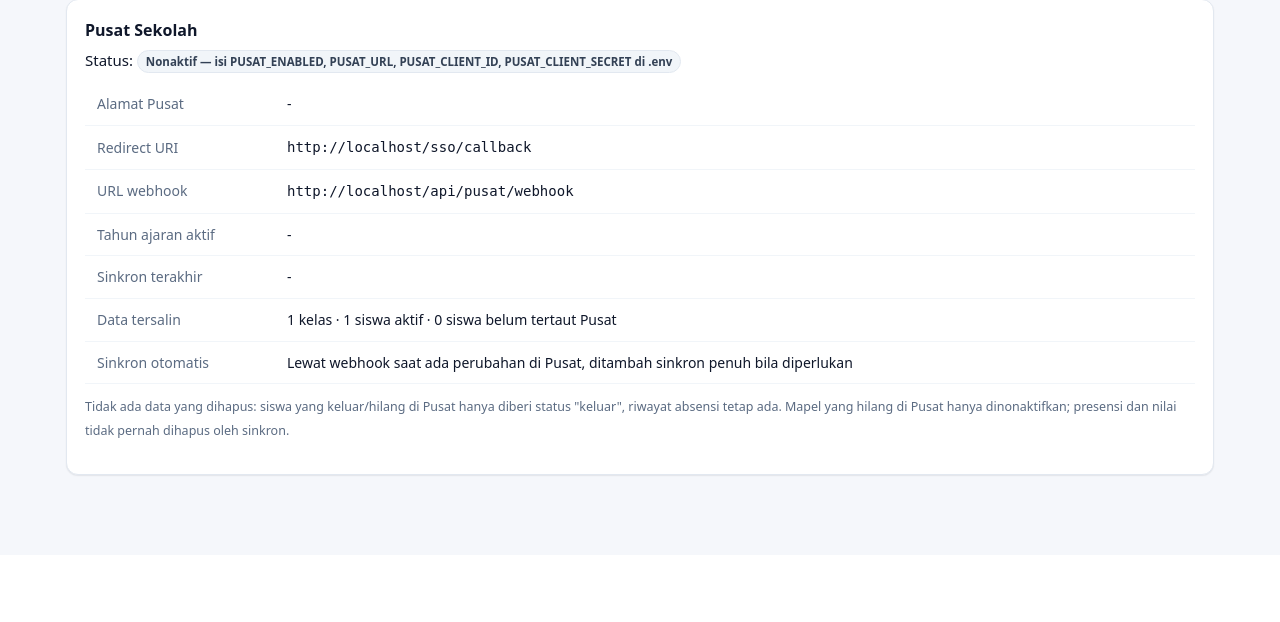
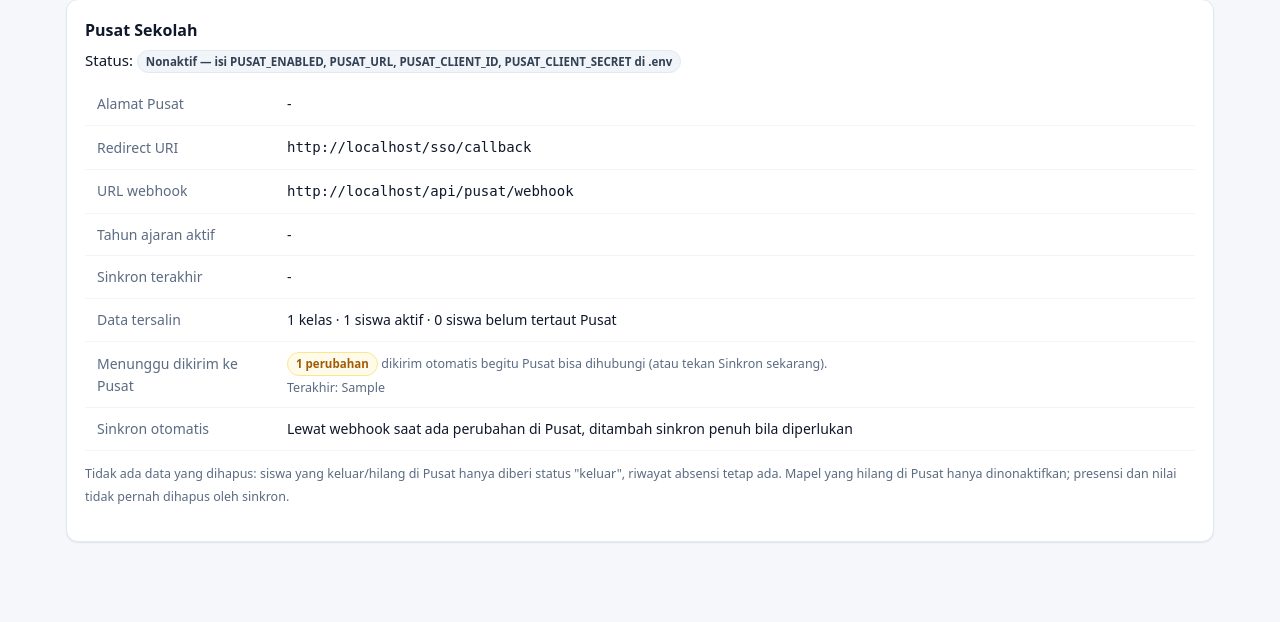
Before and after one commit to andieawan/absensi-pusat, a Laravel app: page /admin/pusat in a window 1280 px wide. Shown: the part 281-903 px from the top of the page. Before the commit the page ends 758 px from the top, so only its background shows below. Run offline with Laravel 12, Linux system fonts and the light colour scheme; a user stored in the database is signed in; tables that the repository leaves empty hold one stand-in row (values such as "Sample post").

Commit message:
Saat Pusat mati: kontak orang tua tetap tersimpan & diantrekan ke Pusat, tombol Masuk lewat Pusat memberi pesan jelas
Co-Authored-By: Claude Opus 5.5 <noreply@anthropic.com>
Claude-Session: https://claude.ai/code/session_01TMntm51fS7ehdqzi5HY4Dr

```diff
--- a/app/Http/Controllers/Admin/PusatController.php
+++ b/app/Http/Controllers/Admin/PusatController.php
@@ -26,6 +26,8 @@ class PusatController extends Controller
                 'jumlah' => ['kelas' => SchoolClass::count(), 'siswa aktif' => Student::active()->count(),
                     'siswa belum tertaut Pusat' => $siap ? Student::active()->whereNull('pusat_uuid')->count() : 0],
                 'perluSinkron' => $siap && (int) PusatKlien::baca('perubahan_menunggu', 0) > 0,
+                'antrean' => \App\Services\PusatAntrean::daftar(),
+                'antreanJumlah' => \App\Services\PusatAntrean::jumlah(),
                 'otomatis' => (bool) config('pusat.sinkron_otomatis'),
                 'ruteUji' => route('admin.pusat.uji'), 'ruteSinkron' => route('admin.pusat.terapkan'),
                 'catatan' => 'Tidak ada data yang dihapus: siswa yang keluar/hilang di Pusat hanya diberi status "keluar", riwayat absensi tetap ada. Mapel yang hilang di Pusat hanya dinonaktifkan; presensi dan nilai tidak pernah dihapus oleh sinkron.',
--- a/app/Http/Controllers/PusatSsoController.php
+++ b/app/Http/Controllers/PusatSsoController.php
@@ -16,6 +16,9 @@ class PusatSsoController extends Controller
     {
         if (! PusatKlien::aktif() || ! PusatKlien::siap()) {
             return redirect()->route('login')->with('error', 'Login lewat Pusat belum diaktifkan.');
+        }
+        if (! PusatKlien::hidup()) {
+            return redirect()->route('login')->with('error', 'Pusat Sekolah sedang tidak bisa dihubungi. Masuk dengan username & password di bawah (akun Pusat memakai password Pusat).');
         }
         $state = Str::random(40);
         $verifier = Str::random(64);
--- a/app/Providers/AppServiceProvider.php
+++ b/app/Providers/AppServiceProvider.php
@@ -26,6 +26,11 @@ class AppServiceProvider extends ServiceProvider
 
     public function boot(): void
     {
+        // Perubahan yang tertunda karena Pusat mati dikirim ulang setelah respons selesai (tanpa perlu cron).
+        if (config('pusat.enabled') && ! $this->app->runningInConsole()) {
+            $this->app->terminating(fn () => \App\Services\PusatAntrean::kirimBilaPerlu());
+        }
+
         // Proxy tepercaya dari config (lihat config/app.php: trusted_proxies).
         if ($proxi = trim((string) config('app.trusted_proxies'))) {
             \Illuminate\Http\Middleware\TrustProxies::at($proxi === '*' ? '*' : array_map('trim', explode(',', $proxi)));
--- a/app/Services/AdminService.php
+++ b/app/Services/AdminService.php
@@ -135,7 +135,9 @@ class AdminService
         }
         if ($s && $s->pusat_uuid !== null && PusatKlien::kelolaSiswa() && (array_key_exists('telp_ortu', $data) || array_key_exists('nama_ortu', $data))
             && ($data['telp_ortu'] !== $s->telp_ortu || $data['nama_ortu'] !== $s->nama_ortu)) {
-            PusatKlien::kontakOrtu($s->pusat_uuid, $data['telp_ortu'], $data['nama_ortu'], $actor->nama); // gagal → UserError, tidak disimpan
+            if (! PusatKlien::kontakOrtu($s->pusat_uuid, $data['telp_ortu'], $data['nama_ortu'], $actor->nama)) { // ditolak → UserError
+                session()->flash('warning', 'Pusat Sekolah sedang tidak bisa dihubungi. Kontak orang tua sudah disimpan di Absensi dan akan dikirim ke Pusat otomatis.');
+            }
         }
         if ($s) {
             $s->update($data); // NIS tidak dapat diubah
--- /dev/null
+++ b/app/Services/PusatAntrean.php
@@ -0,0 +1,98 @@
+<?php
+
+namespace App\Services;
+
+use Illuminate\Support\Facades\Cache;
+use Illuminate\Support\Facades\DB;
+use Illuminate\Support\Facades\Schema;
+
+/**
+ * Antrean kiriman ke Pusat. Bila Pusat tidak bisa dihubungi, perubahan tetap disimpan di Absensi dan diantrekan di sini,
+ * lalu dikirim otomatis (setelah request selesai paling sering tiap 2 menit, tiap 5 menit lewat cron, dan saat Sinkron).
+ * Satu baris per (jenis, kunci): perubahan berikutnya untuk siswa yang sama menimpa yang belum terkirim.
+ */
+final class PusatAntrean
+{
+    public static function siap(): bool
+    {
+        static $ada = null;
+
+        return $ada ??= Schema::hasTable('pusat_antrean');
+    }
+
+    public static function antre(string $jenis, string $kunci, array $data, ?string $galat = null): void
+    {
+        $now = now('UTC')->format('Y-m-d H:i:s');
+        DB::table('pusat_antrean')->updateOrInsert(['jenis' => $jenis, 'kunci' => $kunci],
+            ['data' => json_encode($data), 'percobaan' => 0, 'galat' => $galat ? mb_substr($galat, 0, 500) : null, 'dibuat' => $now, 'dicoba' => null]);
+    }
+
+    public static function ada(string $jenis, string $kunci): bool
+    {
+        return self::siap() && DB::table('pusat_antrean')->where(['jenis' => $jenis, 'kunci' => $kunci])->exists();
+    }
+
+    /** @return string[] kunci yang masih menunggu untuk satu jenis */
+    public static function kunci(string $jenis): array
+    {
+        return self::siap() ? DB::table('pusat_antrean')->where('jenis', $jenis)->pluck('kunci')->all() : [];
+    }
+
+    public static function jumlah(): int
+    {
+        return self::siap() ? DB::table('pusat_antrean')->count() : 0;
+    }
+
+    /** @return array<int,object> */
+    public static function daftar(int $batas = 20): array
+    {
+        return self::siap() ? DB::table('pusat_antrean')->orderBy('id')->limit($batas)->get()->all() : [];
+    }
+
+    /** Coba kirim semua; berhenti di kegagalan jaringan pertama (Pusat masih mati). @return array{terkirim:int, sisa:int} */
+    public static function kirim(): array
+    {
+        $h = ['terkirim' => 0, 'sisa' => 0];
+        if (! self::siap() || ! PusatKlien::aktif()) {
+            return $h;
+        }
+        foreach (DB::table('pusat_antrean')->orderBy('id')->get() as $b) {
+            $data = (array) json_decode((string) $b->data, true);
+            $hasil = match ($b->jenis) {
+                'kontak' => PusatKlien::kirimKontak((string) $b->kunci, $data),
+                default => 'ditolak:jenis tidak dikenal',
+            };
+            if ($hasil === 'ok') {
+                DB::table('pusat_antrean')->where('id', $b->id)->delete();
+                $h['terkirim']++;
+
+                continue;
+            }
+            DB::table('pusat_antrean')->where('id', $b->id)->update([
+                'percobaan' => $b->percobaan + 1, 'dicoba' => now('UTC')->format('Y-m-d H:i:s'),
+                'galat' => mb_substr($hasil === 'mati' ? 'Pusat belum bisa dihubungi' : substr($hasil, 9), 0, 500),
+            ]);
+            if ($hasil === 'mati') {
+                break; // Pusat masih mati: tidak perlu mencoba sisanya sekarang
+            }
+        }
+        $h['sisa'] = self::jumlah();
+        if ($h['terkirim']) {
+            Audit::log('Antrean Pusat', 'Integrasi Pusat', null, $h['terkirim'].' perubahan tertunda terkirim ke Pusat');
+        }
+
+        return $h;
+    }
+
+    /** Dipanggil setelah respons terkirim: coba antrean paling sering tiap 2 menit (tanpa perlu cron). */
+    public static function kirimBilaPerlu(): void
+    {
+        try {
+            if (self::jumlah() > 0 && Cache::add('pusat_antrean_coba', 1, 120)) {
+                self::kirim();
+            }
+        } catch (\Throwable $e) {
+            report($e);
+        }
+    }
+}
--- a/app/Services/PusatKlien.php
+++ b/app/Services/PusatKlien.php
@@ -1,6 +1,8 @@
 <?php
 
 namespace App\Services;
+
+use Illuminate\Support\Facades\DB;
 
 use Illuminate\Http\Client\PendingRequest;
 use Illuminate\Support\Facades\Http;
@@ -31,19 +33,60 @@ class PusatKlien
      * Kontak orang tua diubah di Absensi → diteruskan ke Pusat (izin "siswa_kontak") agar semua aplikasi memakai nomor yang sama.
      * Melempar UserError berpesan jelas bila gagal (perubahan tidak disimpan).
      */
-    public static function kontakOrtu(string $uuid, ?string $telp, ?string $nama, string $petugas): void
+    /**
+     * Kontak orang tua diubah di Absensi → diteruskan ke Pusat (izin "siswa_kontak").
+     * Pusat tidak bisa dihubungi → disimpan di Absensi dan diantrekan, dikirim otomatis nanti. @return bool true = langsung terkirim
+     */
+    public static function kontakOrtu(string $uuid, ?string $telp, ?string $nama, string $petugas): bool
+    {
+        $data = ['no_hp_ortu' => $telp, 'nama_ortu' => $nama, 'petugas' => $petugas];
+        $hasil = self::kirimKontak($uuid, $data);
+        if ($hasil === 'ok') {
+            DB::table('pusat_antrean')->where(['jenis' => 'kontak', 'kunci' => $uuid])->delete();
+
+            return true;
+        }
+        if ($hasil === 'mati' && PusatAntrean::siap()) {
+            PusatAntrean::antre('kontak', $uuid, $data, 'Pusat belum bisa dihubungi');
+
+            return false;
+        }
+        if ($hasil === 'mati') {
+            throw new \App\Exceptions\UserError('Pusat Sekolah tidak dapat dihubungi, kontak orang tua belum disimpan. Coba lagi sebentar lagi.');
+        }
+        throw new \App\Exceptions\UserError(substr($hasil, 9));
+    }
+
+    /** @return string 'ok' | 'mati' (jaringan/5xx, layak dicoba lagi) | 'ditolak:<pesan>' */
+    public static function kirimKontak(string $uuid, array $data): string
     {
         try {
-            $res = self::http()->patch('/api/v1/siswa/'.$uuid.'/kontak', ['no_hp_ortu' => $telp, 'nama_ortu' => $nama, 'petugas' => $petugas]);
+            $res = self::http()->patch('/api/v1/siswa/'.$uuid.'/kontak', $data);
         } catch (\Throwable $e) {
             report($e);
-            throw new \App\Exceptions\UserError('Pusat Sekolah tidak dapat dihubungi, kontak orang tua belum disimpan. Coba lagi sebentar lagi.');
+
+            return 'mati';
+        }
+        if ($res->successful()) {
+            return 'ok';
+        }
+        if ($res->status() >= 500 || in_array($res->status(), [408, 429], true)) {
+            return 'mati';
         }
         if ($res->status() === 403) {
-            throw new \App\Exceptions\UserError('Absensi belum diberi izin mengubah kontak orang tua di Pusat. Di Pusat → Aplikasi → Absensi, centang izin "siswa_kontak", lalu coba lagi.');
+            return 'ditolak:Absensi belum diberi izin mengubah kontak orang tua di Pusat. Di Pusat → Aplikasi → Absensi, centang izin "siswa_kontak", lalu coba lagi.';
         }
-        if (! $res->successful()) {
-            throw new \App\Exceptions\UserError('Pusat menolak perubahan kontak orang tua (HTTP '.$res->status().'): '.($res->json('error.pesan') ?? 'coba lagi'));
+
+        return 'ditolak:Pusat menolak perubahan kontak orang tua (HTTP '.$res->status().'): '.($res->json('error.pesan') ?? 'coba lagi');
+    }
+
+    /** Cek cepat Pusat hidup (dipakai sebelum mengarahkan ke login Pusat). */
+    public static function hidup(): bool
+    {
+        try {
+            return self::http()->timeout(4)->connectTimeout(3)->get('/api/v1/ping')->successful();
+        } catch (\Throwable) {
+            return false;
         }
     }
 
--- a/resources/views/admin/_pusat.blade.php
+++ b/resources/views/admin/_pusat.blade.php
@@ -30,6 +30,11 @@
         <tr><td class="mut">Tahun ajaran aktif</td><td>{{ $p['tahun'] ?: '-' }}</td></tr>
         <tr><td class="mut">Sinkron terakhir</td><td>{{ $terakhirTeks }}@if(empty($p['terakhir']) && $p['aktif'] && $p['siap']) <span class="badge b-warn">belum pernah</span>@endif</td></tr>
         <tr><td class="mut">Data tersalin</td><td>{{ collect($p['jumlah'])->map(fn ($n, $l) => $n.' '.$l)->implode(' · ') }}</td></tr>
+        @if(! empty($p['antreanJumlah']))
+        <tr><td class="mut">Menunggu dikirim ke Pusat</td><td><span class="badge b-warn">{{ $p['antreanJumlah'] }} perubahan</span>
+            <small class="mut">dikirim otomatis begitu Pusat bisa dihubungi (atau tekan Sinkron sekarang).</small>
+            @php($g = collect($p['antrean'])->pluck('galat')->filter()->unique()->first())@if($g)<br><small class="mut">Terakhir: {{ $g }}</small>@endif</td></tr>
+        @endif
         <tr><td class="mut">Sinkron otomatis</td><td>{{ ! empty($p['otomatis']) ? 'Tiap jam' : 'Lewat webhook saat ada perubahan di Pusat, ditambah sinkron penuh bila diperlukan' }}</td></tr>
     </table></div>
     @if($p['aktif'] && $p['siap'])
--- a/routes/console.php
+++ b/routes/console.php
@@ -71,6 +71,11 @@ Artisan::command('pusat:sinkron {--terapkan : Tulis perubahan (tanpa ini hanya s
     return 0;
 })->purpose('Tarik data induk (kelas & siswa) dari Pusat');
 
+// Antrean ke Pusat (mis. kontak orang tua saat Pusat mati) dicoba tiap 5 menit bila cron schedule:run terpasang.
+if (config('pusat.enabled')) {
+    Schedule::call(fn () => \App\Services\PusatAntrean::kirim())->name('pusat-antrean')->everyFiveMinutes()->withoutOverlapping();
+}
+
 // Sinkron otomatis tiap jam — hanya bila PUSAT_SINKRON_OTOMATIS=true (bawaan mati: sinkron lewat tombol Admin).
 if (config('pusat.enabled') && config('pusat.sinkron_otomatis')) {
     Schedule::command('pusat:sinkron --terapkan')->hourly()->withoutOverlapping();
```
Also changed, not shown: app/Services/PusatSync.php (+10 -1 lines), tests/Feature/PusatTest.php (+26 -2 lines), database/migrations/2026_10_28_000500_add_pusat_antrean.php (added).
